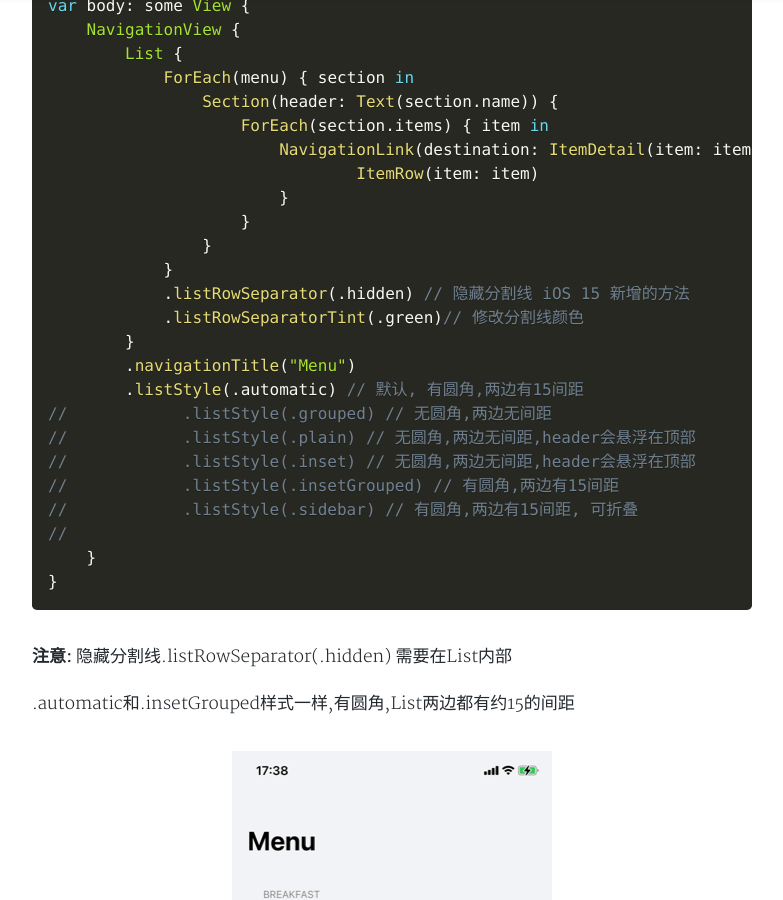
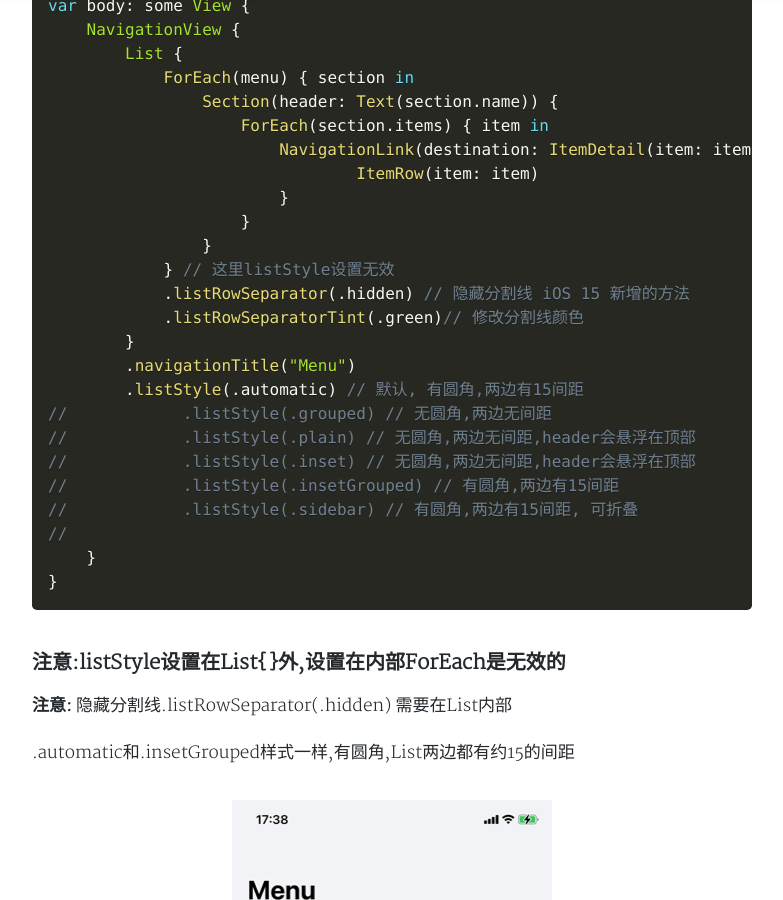
Before and after one commit to dongxiexidu/dongxiexidu.github.com, a Jekyll site: the page built from _posts/2021-07-13-SwiftUI之ListStyle六种样式.md, in a window 1280 px wide and 900 px high, scrolled down 515 px. Shown: the whole window, without its empty margins (248-1031 px from the left). Built offline with Jekyll 4.4.1, drawn with Linux system fonts in a browser that asks for light colours; nearby versions of some CDN libraries; a style sheet for code colours, icons or effects is not loaded.

Commit message:
Update 2021-07-13-SwiftUI之ListStyle六种样式.md

````diff
--- a/_posts/2021-07-13-SwiftUI之ListStyle六种样式.md
+++ b/_posts/2021-07-13-SwiftUI之ListStyle六种样式.md
@@ -21,7 +21,7 @@ var body: some View {
                         }
                     }
                 }
-            }
+            } // 这里listStyle设置无效
             .listRowSeparator(.hidden) // 隐藏分割线 iOS 15 新增的方法
             .listRowSeparatorTint(.green)// 修改分割线颜色
         }
@@ -37,6 +37,8 @@ var body: some View {
 }
 ```
 
+### 注意:listStyle设置在List{}外,设置在内部ForEach是无效的
+
 **注意:** 隐藏分割线.listRowSeparator(.hidden) 需要在List内部
 
 .automatic和.insetGrouped样式一样,有圆角,List两边都有约15的间距
````
